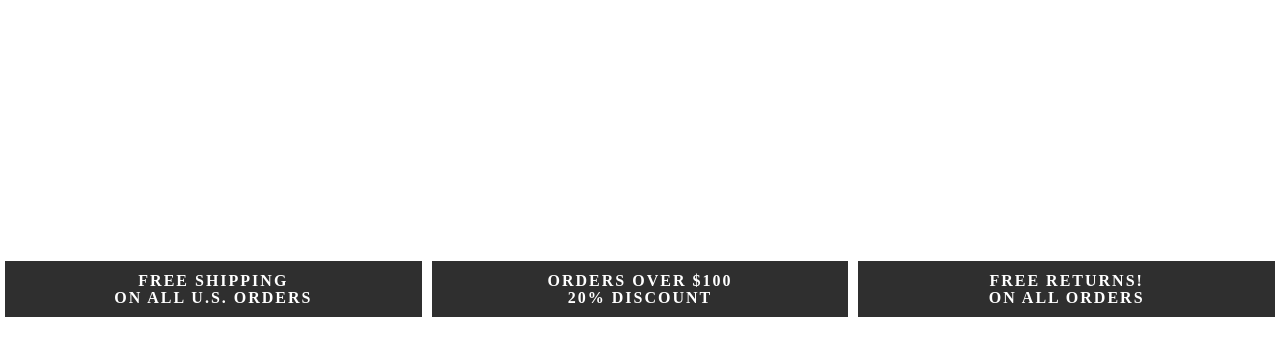
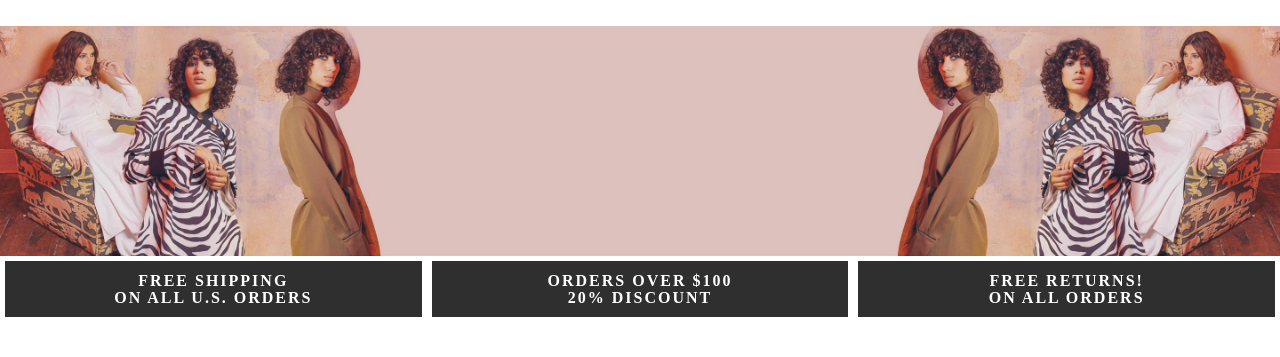
Before and after one commit to KevProDev/E-Commerce-, a website: page index.html in a window 1280 px wide. Shown: the part 113-470 px from the top of the page. Drawn offline with nearby package versions, Linux system fonts and the light colour scheme; the site is published under a folder, as on GitHub Pages, so addresses that start at the root find nothing; files whose address does not match are found by name.

Commit message:
no message

```diff
--- a/styles/3-layout/_siteMainContent.scss
+++ b/styles/3-layout/_siteMainContent.scss
@@ -33,7 +33,7 @@
 }
 
 .img-background{
-  background: url(/img/hero-background.jpg) no-repeat;
+  background: url(img/hero-background.jpg) no-repeat;
   background-position: center;
   background-size: cover;
   padding-bottom: 18%;
```
Also changed, not shown: styles/style.css.
